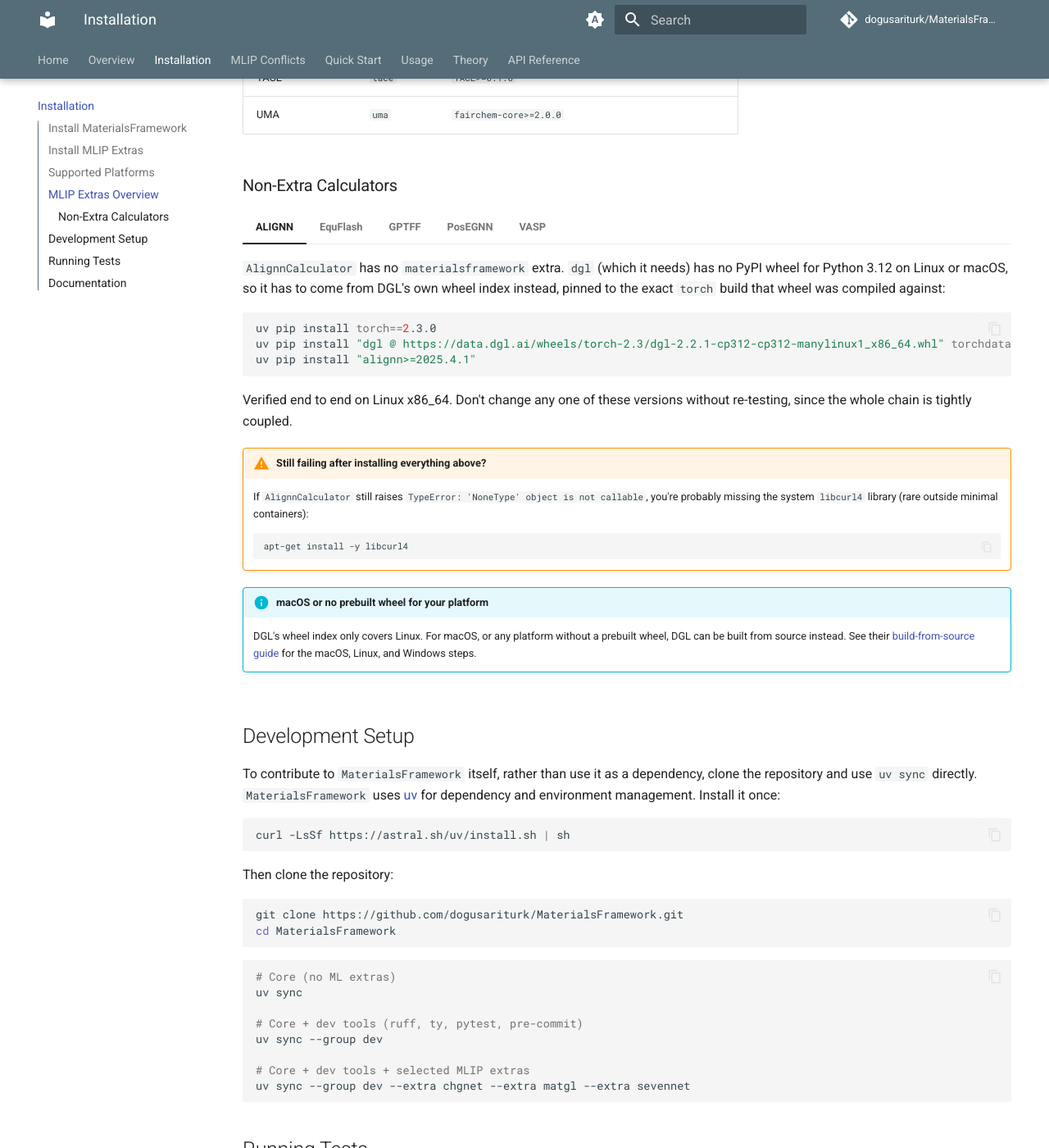
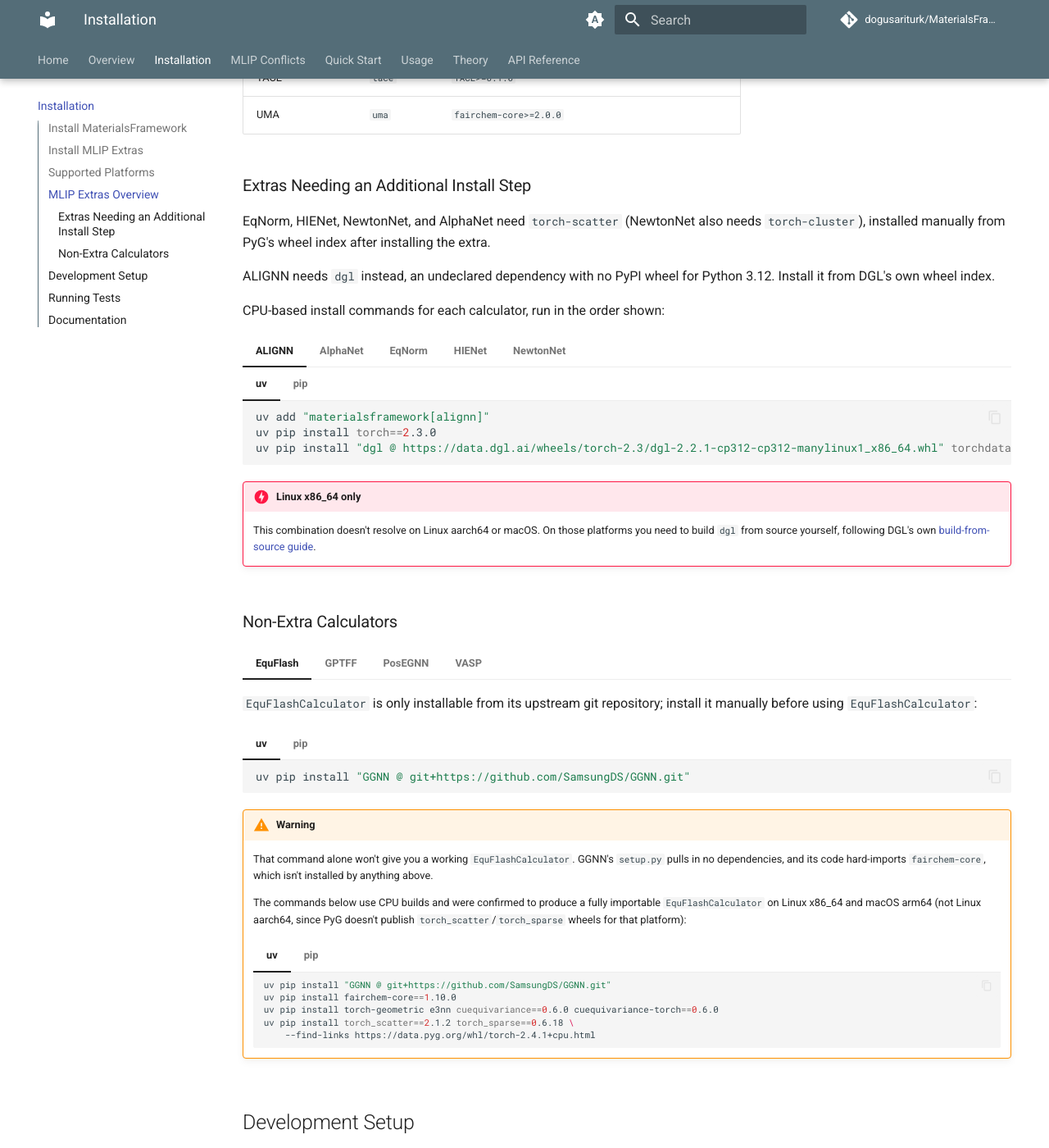
Before and after one commit to dogusariturk/MaterialsFramework, an MkDocs documentation site: the page built from docs/installation.md, in a window 1280 px wide and 1400 px high, scrolled down 2253 px. Shown: the whole window at 82% size. Built offline with MkDocs 1.6.1 and Material for MkDocs 9.7.7, drawn with Linux system fonts in a browser that asks for light colours; comment, search, counter and statistics services are not loaded; some of the changed text lies outside the part shown.

Commit message:
Update documentation

````diff
--- a/docs/installation.md
+++ b/docs/installation.md
@@ -58,25 +58,25 @@
 
 | Calculator      | Extra       | Dependency spec                                            |
 |-----------------|-------------|------------------------------------------------------------|
-| ALIGNN          | N/A         | `alignn` (no pip extra; see note below)                    |
+| ALIGNN          | `alignn`    | `alignn>=2025.4.1` (extra step needed; see note below)     |
 | Allegro         | `allegro`   | `nequip-allegro>=0.8.3`                                    |
-| AlphaNet        | `alphanet`  | `msc-alphanet>=0.1.3`                                      |
+| AlphaNet        | `alphanet`  | `msc-alphanet>=0.1.3` (extra step needed; see note below)  |
 | CHGNet          | `chgnet`    | `chgnet>=0.4.2`                                            |
 | DeePMD          | `deepmd`    | `deepmd-kit[torch]>=3.1.2`                                 |
-| EqNorm          | `eqnorm`    | `eqnorm>=0.1.1`                                            |
+| EqNorm          | `eqnorm`    | `eqnorm>=0.1.1` (extra step needed; see note below)        |
 | EquFlash        | N/A         | `GGNN` (git-only, no pip extra; see note below)            |
 | EquiformerV2    | `eqv2`      | `fairchem-core>=1.10.0,<2.0`                               |
 | eSEN            | `esen`      | `fairchem-core>=2.0.0`                                     |
 | GPTFF           | N/A         | `gptff` (git-only, no pip extra; see note below)           |
 | GRACE           | `grace`     | `tensorpotential>=0.5.7`                                   |
-| HIENet          | `hienet`    | `hienet>=1.0.1`                                            |
+| HIENet          | `hienet`    | `hienet>=1.0.1` (extra step needed; see note below)        |
 | M3GNet / MEGNet | `matgl`     | `matgl>=2.0.0`                                             |
 | MACE            | `mace`      | `mace-torch>=0.3.15`                                       |
 | MatRIS          | `matris`    | `matris>=0.0.1`                                            |
 | MatterSim       | `mattersim` | `mattersim>=1.2.1`                                         |
 | NequIP          | `nequip`    | `nequip>=0.17.0`                                           |
 | Nequix          | `nequix`    | `nequix>=0.4.3`                                            |
-| NewtonNet       | `newtonnet` | `newtonnet>=2.0.0`                                         |
+| NewtonNet       | `newtonnet` | `newtonnet>=2.0.0` (extra step needed; see note below)     |
 | ORB             | `orb`       | `orb-models>=0.5.5`                                        |
 | PET-MAD         | `petmad`    | `upet>=0.2.1`                                              |
 | PosEGNN         | N/A         | No installable package on any public index; see note below |
@@ -84,46 +84,125 @@
 | TACE            | `tace`      | `TACE>=0.1.0`                                              |
 | UMA             | `uma`       | `fairchem-core>=2.0.0`                                     |
 
-### Non-Extra Calculators
+### Extras Needing an Additional Install Step
+
+EqNorm, HIENet, NewtonNet, and AlphaNet need `torch-scatter` (NewtonNet also needs `torch-cluster`), installed manually from PyG's wheel index after installing the extra.
+
+ALIGNN needs `dgl` instead, an undeclared dependency with no PyPI wheel for Python 3.12. Install it from DGL's own wheel index.
+
+CPU-based install commands for each calculator, run in the order shown:
 
 === "ALIGNN"
 
-    `AlignnCalculator` has no `materialsframework` extra. `dgl` (which it needs) has no PyPI wheel
-    for Python 3.12 on Linux or macOS, so it has to come from DGL's own wheel index instead, pinned
-    to the exact `torch` build that wheel was compiled against:
-
-    ```bash
-    uv pip install torch==2.3.0
-    uv pip install "dgl @ https://data.dgl.ai/wheels/torch-2.3/dgl-2.2.1-cp312-cp312-manylinux1_x86_64.whl" torchdata==0.9.0 pyyaml
-    uv pip install "alignn>=2025.4.1"
-    ```
-
-    Verified end to end on Linux x86_64. Don't change any one of these versions without
-    re-testing, since the whole chain is tightly coupled.
-
-    !!! warning "Still failing after installing everything above?"
-
-        If `AlignnCalculator` still raises `TypeError: 'NoneType' object is not callable`, you're
-        probably missing the system `libcurl4` library (rare outside minimal containers):
+    === "uv"
 
         ```bash
-        apt-get install -y libcurl4
+        uv add "materialsframework[alignn]"
+        uv pip install torch==2.3.0
+        uv pip install "dgl @ https://data.dgl.ai/wheels/torch-2.3/dgl-2.2.1-cp312-cp312-manylinux1_x86_64.whl" torchdata==0.9.0 pyyaml
         ```
 
-    !!! info "macOS or no prebuilt wheel for your platform"
+    === "pip"
 
-        DGL's wheel index only covers Linux. For macOS, or any platform without a prebuilt wheel,
-        DGL can be built from source instead. See their
-        [build-from-source guide](https://docs.dgl.ai/install/index.html#install-from-source) for
-        the macOS, Linux, and Windows steps.
+        ```bash
+        pip install "materialsframework[alignn]"
+        pip install torch==2.3.0
+        pip install "dgl @ https://data.dgl.ai/wheels/torch-2.3/dgl-2.2.1-cp312-cp312-manylinux1_x86_64.whl" torchdata==0.9.0 pyyaml
+        ```
+
+    !!! danger "Linux x86_64 only"
+
+        This combination doesn't resolve on Linux aarch64 or macOS. On those platforms you need to build `dgl` from source yourself, following DGL's own [build-from-source guide](https://docs.dgl.ai/install/index.html#install-from-source).
+
+=== "AlphaNet"
+
+    === "uv"
+
+        ```bash
+        uv add "materialsframework[alphanet]"
+        uv pip install torch==2.9.1 --index-url https://download.pytorch.org/whl/cpu
+        uv pip install torch-scatter -f https://data.pyg.org/whl/torch-2.9.1+cpu.html --reinstall
+        ```
+
+    === "pip"
+
+        ```bash
+        pip install "materialsframework[alphanet]"
+        pip install torch==2.9.1 --index-url https://download.pytorch.org/whl/cpu
+        pip install torch-scatter -f https://data.pyg.org/whl/torch-2.9.1+cpu.html --force-reinstall
+        ```
+
+=== "EqNorm"
+
+    === "uv"
+
+        ```bash
+        uv add "materialsframework[eqnorm]"
+        uv pip install torch==2.9.1 torchvision torchaudio --index-url https://download.pytorch.org/whl/cpu
+        uv pip install torch-scatter -f https://data.pyg.org/whl/torch-2.9.1+cpu.html --reinstall
+        ```
+
+    === "pip"
+
+        ```bash
+        pip install "materialsframework[eqnorm]"
+        pip install torch==2.9.1 torchvision torchaudio --index-url https://download.pytorch.org/whl/cpu
+        pip install torch-scatter -f https://data.pyg.org/whl/torch-2.9.1+cpu.html --force-reinstall
+        ```
+
+=== "HIENet"
+
+    === "uv"
+
+        ```bash
+        uv add "materialsframework[hienet]"
+        uv pip install torch==2.9.1 --index-url https://download.pytorch.org/whl/cpu
+        uv pip install torch-scatter -f https://data.pyg.org/whl/torch-2.9.1+cpu.html --reinstall
+        ```
+
+    === "pip"
+
+        ```bash
+        pip install "materialsframework[hienet]"
+        pip install torch==2.9.1 --index-url https://download.pytorch.org/whl/cpu
+        pip install torch-scatter -f https://data.pyg.org/whl/torch-2.9.1+cpu.html --force-reinstall
+        ```
+
+=== "NewtonNet"
+
+    === "uv"
+
+        ```bash
+        uv add "materialsframework[newtonnet]"
+        uv pip install torch==2.9.1 --index-url https://download.pytorch.org/whl/cpu
+        uv pip install torch-scatter torch-cluster -f https://data.pyg.org/whl/torch-2.9.1+cpu.html --reinstall
+        ```
+
+    === "pip"
+
+        ```bash
+        pip install "materialsframework[newtonnet]"
+        pip install torch==2.9.1 --index-url https://download.pytorch.org/whl/cpu
+        pip install torch-scatter torch-cluster -f https://data.pyg.org/whl/torch-2.9.1+cpu.html --force-reinstall
+        ```
+
+### Non-Extra Calculators
 
 === "EquFlash"
 
     `EquFlashCalculator` is only installable from its upstream git repository; install it manually before using `EquFlashCalculator`:
 
-    ```bash
-    uv pip install "GGNN @ git+https://github.com/SamsungDS/GGNN.git"
-    ```
+    === "uv"
+
+        ```bash
+        uv pip install "GGNN @ git+https://github.com/SamsungDS/GGNN.git"
+        ```
+
+    === "pip"
+
+        ```bash
+        pip install "GGNN @ git+https://github.com/SamsungDS/GGNN.git"
+        ```
 
     !!! warning
 
@@ -131,22 +210,41 @@
 
         The commands below use CPU builds and were confirmed to produce a fully importable `EquFlashCalculator` on Linux x86_64 and macOS arm64 (not Linux aarch64, since PyG doesn't publish `torch_scatter`/`torch_sparse` wheels for that platform):
 
-        ```bash
-        uv pip install "GGNN @ git+https://github.com/SamsungDS/GGNN.git"
-        uv pip install fairchem-core==1.10.0
-        uv pip install torch-geometric e3nn cuequivariance==0.6.0 cuequivariance-torch==0.6.0
-        uv pip install torch_scatter==2.1.2 torch_sparse==0.6.18 \
-            --find-links https://data.pyg.org/whl/torch-2.4.1+cpu.html
-        ```
+        === "uv"
+
+            ```bash
+            uv pip install "GGNN @ git+https://github.com/SamsungDS/GGNN.git"
+            uv pip install fairchem-core==1.10.0
+            uv pip install torch-geometric e3nn cuequivariance==0.6.0 cuequivariance-torch==0.6.0
+            uv pip install torch_scatter==2.1.2 torch_sparse==0.6.18 \
+                --find-links https://data.pyg.org/whl/torch-2.4.1+cpu.html
+            ```
+
+        === "pip"
+
+            ```bash
+            pip install "GGNN @ git+https://github.com/SamsungDS/GGNN.git"
+            pip install fairchem-core==1.10.0
+            pip install torch-geometric e3nn cuequivariance==0.6.0 cuequivariance-torch==0.6.0
+            pip install torch_scatter==2.1.2 torch_sparse==0.6.18 \
+                --find-links https://data.pyg.org/whl/torch-2.4.1+cpu.html
+            ```
 
 === "GPTFF"
 
-    `GPTFFCalculator` is only installable from its upstream git repository; install it manually before using
-    `GPTFFCalculator`:
+    `GPTFFCalculator` is only installable from its upstream git repository; install it manually before using `GPTFFCalculator`:
 
-    ```bash
-    uv pip install "gptff @ git+https://github.com/atomly-materials-research-lab/GPTFF.git"
-    ```
+    === "uv"
+
+        ```bash
+        uv pip install "gptff @ git+https://github.com/atomly-materials-research-lab/GPTFF.git"
+        ```
+
+    === "pip"
+
+        ```bash
+        pip install "gptff @ git+https://github.com/atomly-materials-research-lab/GPTFF.git"
+        ```
 
 === "PosEGNN"
 
@@ -187,6 +285,8 @@
 uv sync --group dev --extra chgnet --extra matgl --extra sevennet
 ```
 
+If you synced `alignn`, `eqnorm`, `hienet`, `newtonnet`, or `alphanet`, run the corresponding `uv pip install` commands from [Extras Needing an Additional Install Step](#extras-needing-an-additional-install-step) afterward. `uv sync` alone leaves `alignn` without a working `dgl`, and builds `torch-scatter`/`torch-cluster` from source for the other four; either way, the resulting calculator crashes at import. Re-run those commands after any later `uv sync`/`uv lock`, which will otherwise undo the fix.
+
 ## Running Tests
 
 ```bash
````
Also changed, not shown: docs/api/calculators/alignn.md (+1 -4 lines), docs/index.md (+4 -44 lines), docs/theory/calculators/base.md (+2 -4 lines).
